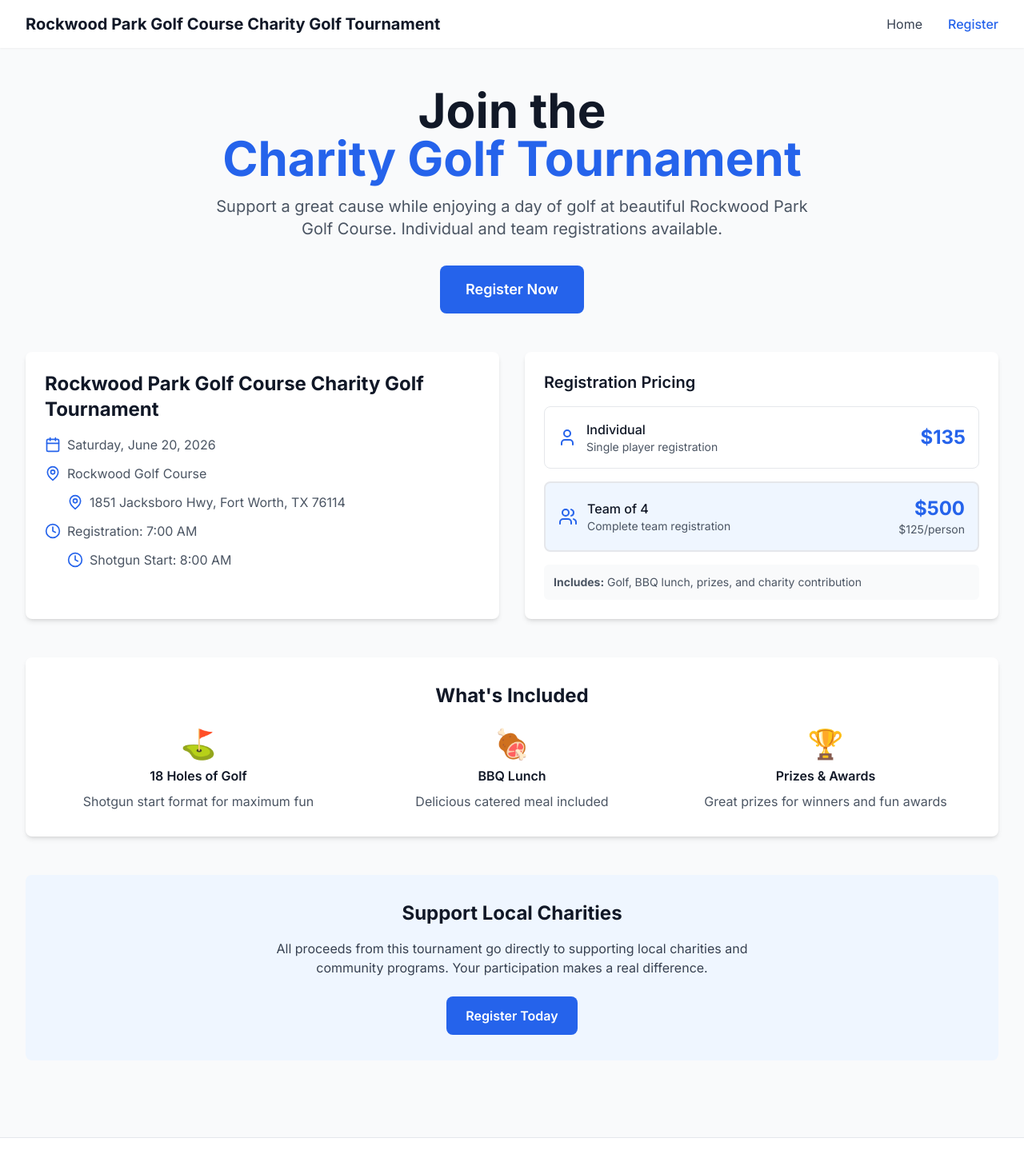
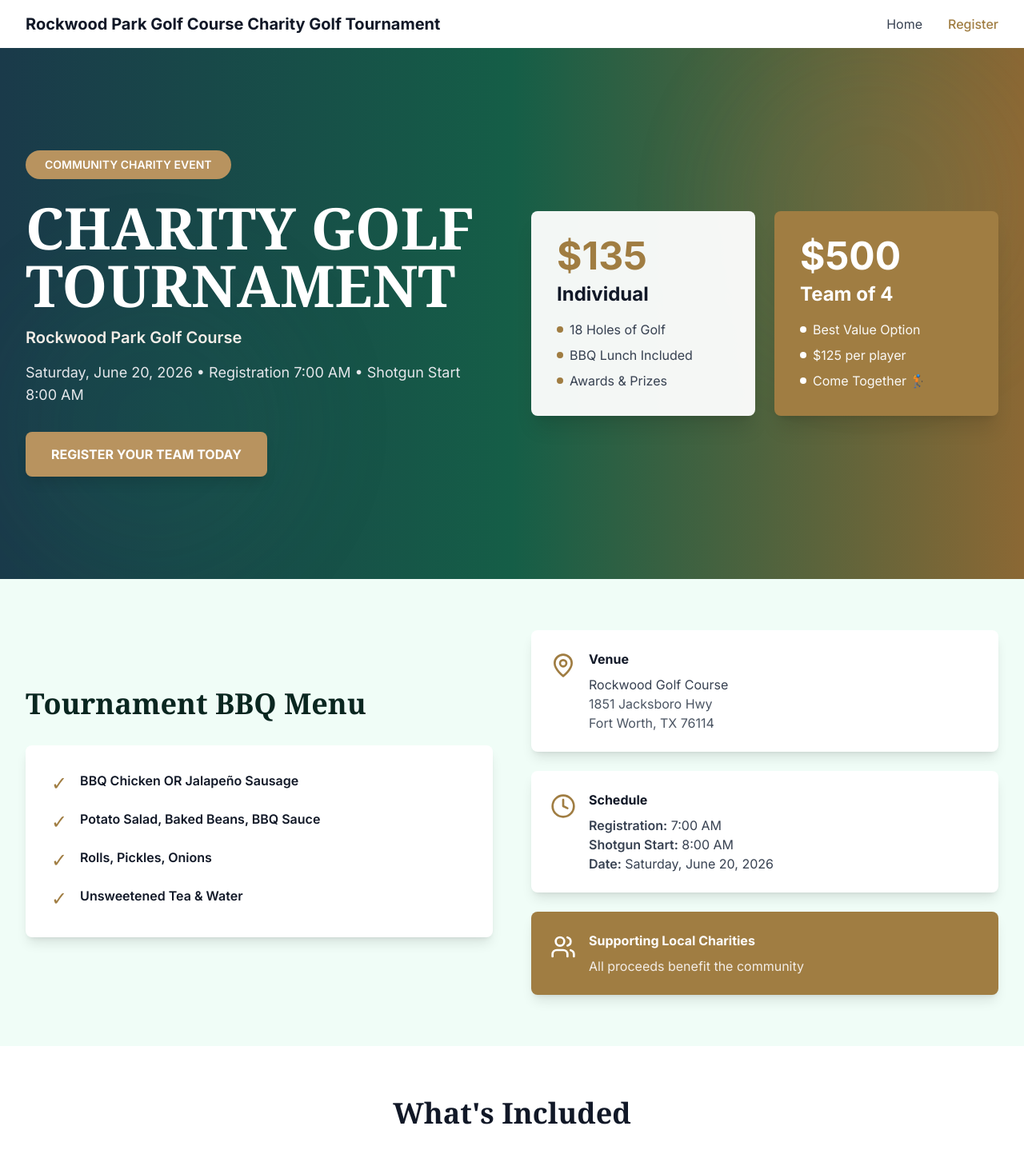
Before and after one commit to peakvuroofing-cmyk/golf-tournament-rockwood, a Next.js app: page / in a window 1280 px wide. Shown: the top 1458 px of the page at 80% size. Built offline with nearby package versions, Linux system fonts and the light colour scheme.

Commit message:
Update design: Premium golf tournament theme with gold/dark green colors

```diff
--- a/src/app/globals.css
+++ b/src/app/globals.css
@@ -6,14 +6,32 @@
   html {
     font-family: Inter, system-ui, sans-serif;
   }
+
+  body {
+    @apply bg-white;
+  }
 }
 
 @layer components {
   .btn-primary {
-    @apply px-4 py-2 bg-primary-600 text-white rounded-md hover:bg-primary-700 focus:outline-none focus:ring-2 focus:ring-primary-500 focus:ring-offset-2;
+    @apply px-4 py-2 bg-primary-600 text-white rounded-md hover:bg-primary-700 focus:outline-none focus:ring-2 focus:ring-primary-500 focus:ring-offset-2 transition-all duration-300;
   }
 
   .btn-secondary {
-    @apply px-4 py-2 bg-white text-gray-700 border border-gray-300 rounded-md hover:bg-gray-50 focus:outline-none focus:ring-2 focus:ring-primary-500 focus:ring-offset-2;
+    @apply px-4 py-2 bg-white text-gray-700 border border-gray-300 rounded-md hover:bg-gray-50 focus:outline-none focus:ring-2 focus:ring-primary-500 focus:ring-offset-2 transition-all duration-300;
+  }
+
+  .gold-text {
+    @apply text-primary-600 font-bold;
+  }
+
+  .premium-card {
+    @apply bg-white rounded-lg shadow-lg hover:shadow-xl transition-shadow duration-300;
   }
 }
+
+@layer utilities {
+  .delay-2000 {
+    animation-delay: 2s;
+  }
+}
--- a/src/app/page.tsx
+++ b/src/app/page.tsx
@@ -1,69 +1,200 @@
 import Link from 'next/link';
-import { EventDetailsCard } from '@/components/EventDetailsCard';
-import { PricingCard } from '@/components/PricingCard';
+import { MapPin, Clock, Users } from 'lucide-react';
 
 export default function HomePage() {
   return (
-    <div className="max-w-7xl mx-auto px-4 sm:px-6 lg:px-8 py-12">
-      {/* Hero Section */}
-      <div className="text-center mb-12">
-        <h1 className="text-4xl md:text-6xl font-bold text-gray-900 mb-4">
-          Join the
-          <span className="text-primary-600 block">Charity Golf Tournament</span>
+    <div className="min-h-screen bg-white">
+      {/* Hero Section with Golf Background */}
+      <div className="relative overflow-hidden bg-gradient-to-r from-navy via-secondary-600 to-primary-700 text-white">
+        <div className="absolute inset-0 opacity-10">
+          <div className="absolute top-0 right-0 w-96 h-96 bg-primary-500 rounded-full mix-blend-multiply filter blur-3xl animate-pulse"></div>
+          <div className="absolute bottom-0 left-0 w-96 h-96 bg-secondary-500 rounded-full mix-blend-multiply filter blur-3xl animate-pulse delay-2000"></div>
+        </div>
+
+        <div className="relative max-w-7xl mx-auto px-4 sm:px-6 lg:px-8 py-20 lg:py-32">
+          <div className="grid grid-cols-1 lg:grid-cols-2 gap-12 items-center">
+            {/* Left: Banner Text */}
+            <div className="text-center lg:text-left">
+              <div className="inline-block px-6 py-2 bg-primary-500 rounded-full text-sm font-semibold mb-6 text-white">
+                COMMUNITY CHARITY EVENT
+              </div>
+              <h1 className="text-5xl lg:text-7xl font-bold mb-4 font-serif">
+                CHARITY GOLF TOURNAMENT
               </h1>
-        <p className="text-xl text-gray-600 mb-8 max-w-3xl mx-auto">
-          Support a great cause while enjoying a day of golf at beautiful Rockwood Park Golf Course.
-          Individual and team registrations available.
+              <p className="text-xl text-primary-100 mb-4 font-semibold">
+                Rockwood Park Golf Course
+              </p>
+              <p className="text-lg text-gray-200 mb-8">
+                Saturday, June 20, 2026 • Registration 7:00 AM • Shotgun Start 8:00 AM
               </p>
               <Link
                 href="/register"
-          className="inline-block px-8 py-4 bg-primary-600 text-white text-lg font-semibold rounded-lg hover:bg-primary-700 transition-colors"
+                className="inline-block px-8 py-4 bg-primary-500 hover:bg-primary-600 text-white font-bold rounded-lg transition-all duration-300 transform hover:scale-105 shadow-lg"
               >
-          Register Now
+                REGISTER YOUR TEAM TODAY
               </Link>
             </div>
 
-      {/* Event Details and Pricing */}
-      <div className="grid grid-cols-1 lg:grid-cols-2 gap-8 mb-12">
-        <EventDetailsCard />
-        <PricingCard />
+            {/* Right: Event Details */}
+            <div className="grid grid-cols-1 md:grid-cols-2 gap-6">
+              {/* Pricing Cards */}
+              <div className="bg-white bg-opacity-95 rounded-lg p-8 shadow-xl hover:shadow-2xl transition-shadow">
+                <div className="text-5xl font-bold text-primary-600 mb-2">$135</div>
+                <h3 className="text-2xl font-bold text-gray-900 mb-4">Individual</h3>
+                <ul className="space-y-2 text-gray-700">
+                  <li className="flex items-center">
+                    <span className="w-2 h-2 bg-primary-600 rounded-full mr-2"></span>
+                    18 Holes of Golf
+                  </li>
+                  <li className="flex items-center">
+                    <span className="w-2 h-2 bg-primary-600 rounded-full mr-2"></span>
+                    BBQ Lunch Included
+                  </li>
+                  <li className="flex items-center">
+                    <span className="w-2 h-2 bg-primary-600 rounded-full mr-2"></span>
+                    Awards & Prizes
+                  </li>
+                </ul>
               </div>
 
-      {/* Features Section */}
-      <div className="bg-white rounded-lg shadow-md p-8 mb-12">
-        <h2 className="text-2xl font-bold text-gray-900 mb-6 text-center">What's Included</h2>
-        <div className="grid grid-cols-1 md:grid-cols-3 gap-6">
-          <div className="text-center">
-            <div className="text-4xl mb-2">⛳</div>
-            <h3 className="font-semibold text-gray-900 mb-2">18 Holes of Golf</h3>
-            <p className="text-gray-600">Shotgun start format for maximum fun</p>
+              <div className="bg-primary-600 text-white rounded-lg p-8 shadow-xl hover:shadow-2xl transition-shadow transform hover:scale-105">
+                <div className="text-5xl font-bold mb-2">$500</div>
+                <h3 className="text-2xl font-bold mb-4">Team of 4</h3>
+                <ul className="space-y-2 text-primary-50">
+                  <li className="flex items-center">
+                    <span className="w-2 h-2 bg-white rounded-full mr-2"></span>
+                    Best Value Option
+                  </li>
+                  <li className="flex items-center">
+                    <span className="w-2 h-2 bg-white rounded-full mr-2"></span>
+                    $125 per player
+                  </li>
+                  <li className="flex items-center">
+                    <span className="w-2 h-2 bg-white rounded-full mr-2"></span>
+                    Come Together 🏌️
+                  </li>
+                </ul>
               </div>
-          <div className="text-center">
-            <div className="text-4xl mb-2">🍖</div>
-            <h3 className="font-semibold text-gray-900 mb-2">BBQ Lunch</h3>
-            <p className="text-gray-600">Delicious catered meal included</p>
             </div>
-          <div className="text-center">
-            <div className="text-4xl mb-2">🏆</div>
-            <h3 className="font-semibold text-gray-900 mb-2">Prizes & Awards</h3>
-            <p className="text-gray-600">Great prizes for winners and fun awards</p>
           </div>
         </div>
       </div>
 
-      {/* Charity Section */}
-      <div className="bg-primary-50 rounded-lg p-8 text-center">
-        <h2 className="text-2xl font-bold text-gray-900 mb-4">Support Local Charities</h2>
-        <p className="text-gray-700 mb-6 max-w-2xl mx-auto">
-          All proceeds from this tournament go directly to supporting local charities and community programs.
-          Your participation makes a real difference.
+      {/* BBQ Menu Section */}
+      <div className="bg-secondary-50 py-16">
+        <div className="max-w-7xl mx-auto px-4 sm:px-6 lg:px-8">
+          <div className="grid grid-cols-1 lg:grid-cols-2 gap-12 items-center">
+            {/* Menu */}
+            <div>
+              <h2 className="text-4xl font-bold text-secondary-900 mb-8 font-serif">
+                Tournament BBQ Menu
+              </h2>
+              <div className="bg-white rounded-lg p-8 shadow-lg">
+                <ul className="space-y-4">
+                  <li className="flex items-start">
+                    <span className="text-primary-600 text-2xl mr-4">✓</span>
+                    <div>
+                      <p className="font-semibold text-gray-900">BBQ Chicken OR Jalapeño Sausage</p>
+                    </div>
+                  </li>
+                  <li className="flex items-start">
+                    <span className="text-primary-600 text-2xl mr-4">✓</span>
+                    <div>
+                      <p className="font-semibold text-gray-900">Potato Salad, Baked Beans, BBQ Sauce</p>
+                    </div>
+                  </li>
+                  <li className="flex items-start">
+                    <span className="text-primary-600 text-2xl mr-4">✓</span>
+                    <div>
+                      <p className="font-semibold text-gray-900">Rolls, Pickles, Onions</p>
+                    </div>
+                  </li>
+                  <li className="flex items-start">
+                    <span className="text-primary-600 text-2xl mr-4">✓</span>
+                    <div>
+                      <p className="font-semibold text-gray-900">Unsweetened Tea & Water</p>
+                    </div>
+                  </li>
+                </ul>
+              </div>
+            </div>
+
+            {/* Event Info */}
+            <div className="space-y-6">
+              <div className="bg-white rounded-lg p-6 shadow-lg hover:shadow-xl transition-shadow">
+                <div className="flex items-start">
+                  <MapPin className="w-8 h-8 text-primary-600 mr-4 flex-shrink-0 mt-1" />
+                  <div>
+                    <h3 className="font-bold text-gray-900 mb-2">Venue</h3>
+                    <p className="text-gray-700">Rockwood Golf Course</p>
+                    <p className="text-gray-600">1851 Jacksboro Hwy</p>
+                    <p className="text-gray-600">Fort Worth, TX 76114</p>
+                  </div>
+                </div>
+              </div>
+
+              <div className="bg-white rounded-lg p-6 shadow-lg hover:shadow-xl transition-shadow">
+                <div className="flex items-start">
+                  <Clock className="w-8 h-8 text-primary-600 mr-4 flex-shrink-0 mt-1" />
+                  <div>
+                    <h3 className="font-bold text-gray-900 mb-2">Schedule</h3>
+                    <p className="text-gray-700"><span className="font-semibold">Registration:</span> 7:00 AM</p>
+                    <p className="text-gray-700"><span className="font-semibold">Shotgun Start:</span> 8:00 AM</p>
+                    <p className="text-gray-700"><span className="font-semibold">Date:</span> Saturday, June 20, 2026</p>
+                  </div>
+                </div>
+              </div>
+
+              <div className="bg-primary-600 text-white rounded-lg p-6 shadow-lg">
+                <div className="flex items-start">
+                  <Users className="w-8 h-8 mr-4 flex-shrink-0 mt-1" />
+                  <div>
+                    <h3 className="font-bold mb-2">Supporting Local Charities</h3>
+                    <p className="text-primary-100">All proceeds benefit the community</p>
+                  </div>
+                </div>
+              </div>
+            </div>
+          </div>
+        </div>
+      </div>
+
+      {/* Features Section */}
+      <div className="py-16 bg-white">
+        <div className="max-w-7xl mx-auto px-4 sm:px-6 lg:px-8">
+          <h2 className="text-4xl font-bold text-center text-gray-900 mb-12 font-serif">
+            What's Included
+          </h2>
+          <div className="grid grid-cols-1 md:grid-cols-3 gap-8">
+            {[
+              { icon: '⛳', title: '18 Holes of Golf', desc: 'Championship course shotgun start format' },
+              { icon: '🏆', title: 'Prizes & Awards', desc: 'Compete for amazing prizes and recognition' },
+              { icon: '🍖', title: 'Catered BBQ', desc: 'Delicious tournament lunch included' },
+            ].map((item, idx) => (
+              <div key={idx} className="bg-gradient-to-br from-secondary-50 to-primary-50 rounded-lg p-8 text-center hover:shadow-lg transition-shadow">
+                <div className="text-5xl mb-4">{item.icon}</div>
+                <h3 className="font-bold text-lg text-gray-900 mb-2">{item.title}</h3>
+                <p className="text-gray-700">{item.desc}</p>
+              </div>
+            ))}
+          </div>
+        </div>
+      </div>
+
+      {/* CTA Section */}
+      <div className="bg-gradient-to-r from-secondary-700 to-secondary-900 text-white py-16">
+        <div className="max-w-7xl mx-auto px-4 sm:px-6 lg:px-8 text-center">
+          <h2 className="text-4xl font-bold mb-4 font-serif">Ready to Tee Off?</h2>
+          <p className="text-xl text-secondary-100 mb-8 max-w-2xl mx-auto">
+            Limited spots available. Secure your registration today and join us for an unforgettable day of golf.
           </p>
           <Link
             href="/register"
-          className="inline-block px-6 py-3 bg-primary-600 text-white font-semibold rounded-lg hover:bg-primary-700 transition-colors"
+            className="inline-block px-10 py-4 bg-primary-500 hover:bg-primary-600 text-white font-bold text-lg rounded-lg transition-all duration-300 transform hover:scale-105 shadow-lg"
           >
-          Register Today
+            REGISTER NOW
           </Link>
+        </div>
       </div>
     </div>
   );
--- a/tailwind.config.ts
+++ b/tailwind.config.ts
@@ -10,24 +10,45 @@
     extend: {
       colors: {
         primary: {
-          50: '#eff6ff',
-          500: '#3b82f6',
-          600: '#2563eb',
-          700: '#1d4ed8',
+          50: '#faf9f6',
+          100: '#f3ede7',
+          200: '#e8dcc9',
+          300: '#d4b896',
+          400: '#c9a876',
+          500: '#b8935f',
+          600: '#a07d42',
+          700: '#8b6834',
+          800: '#6b5228',
+          900: '#4a381a',
         },
         secondary: {
-          50: '#f0fdf4',
-          500: '#22c55e',
-          600: '#16a34a',
+          50: '#f0fdf7',
+          100: '#dffdf3',
+          200: '#b8f3e0',
+          300: '#7ee8c9',
+          400: '#3fd9aa',
+          500: '#1e7c5f',
+          600: '#155e47',
+          700: '#134a39',
+          800: '#0f3a2d',
+          900: '#0a2620',
         },
         accent: {
           50: '#fef3c7',
+          100: '#fde68a',
           500: '#f59e0b',
           600: '#d97706',
-        }
+          700: '#b45309',
+        },
+        navy: '#1a3a4a',
       },
       fontFamily: {
         sans: ['Inter', 'system-ui', 'sans-serif'],
+        serif: ['Georgia', 'serif'],
+      },
+      backgroundImage: {
+        'golf-gradient': 'linear-gradient(135deg, #1a3a4a 0%, #1e7c5f 50%, #b8935f 100%)',
+        'hero-pattern': 'radial-gradient(circle at 20% 50%, rgba(184, 147, 95, 0.2) 0%, rgba(30, 124, 95, 0.1) 100%)',
       },
     },
   },
```
Also changed, not shown: Golf Tournament Flyer.jpg (added). Lines whose indentation alone changed are shown as unchanged.
